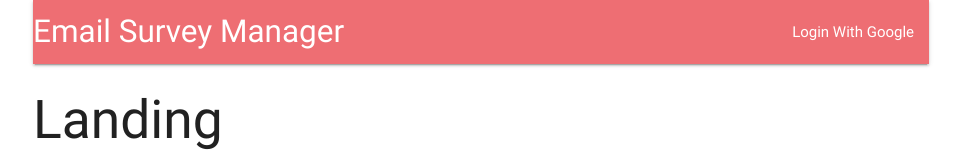
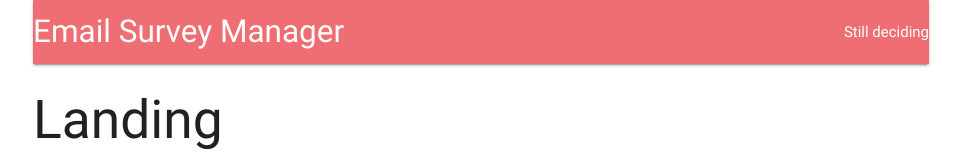
Before and after one commit to dacup72/email-survey-manager, a React (Create React App) app in the folder client/: page / in a window 1280 px wide. Shown: the top 160 px of the page, without its empty margins (159-1120 px from the left). Built offline with nearby package versions, Linux system fonts and the light colour scheme; no server answers.

Commit message:
Added logic to Header component for determining user login status

```diff
--- a/client/src/components/Header.js
+++ b/client/src/components/Header.js
@@ -1,13 +1,31 @@
 import React, { Component } from 'react';
+import { connect } from 'react-redux';
 
 class Header extends Component {
+  // Determines content to show based on users login status
+  renderContent() {
+    switch (this.props.auth) {
+      case null:
+      return 'Still deciding';
+
+      case false:;
+      return 'Im logged out';
+
+      default:
+        return 'Im logged in';
+
+    }
+  }
+
   render() {
+    // this.props contains the users login object
+    // console.log(this.props);
     return (
       <nav>
         <div className="nav-wrapper">
           <a className="left brand-logo">Email Survey Manager</a>
           <ul id="nav-mobile" className="right hide-on-med-and-down">
-            <li><a href="/auth/google">Login With Google</a></li>
+            {this.renderContent()}
           </ul>
         </div>
       </nav>
@@ -15,6 +33,9 @@ class Header extends Component {
   }
 }
 
+// Passes the state to the Header object as props
+function mapStateToProps(state) {
+  return { auth: state.auth };
+}
 
-
-export default Header
+export default connect(mapStateToProps)(Header);
```
